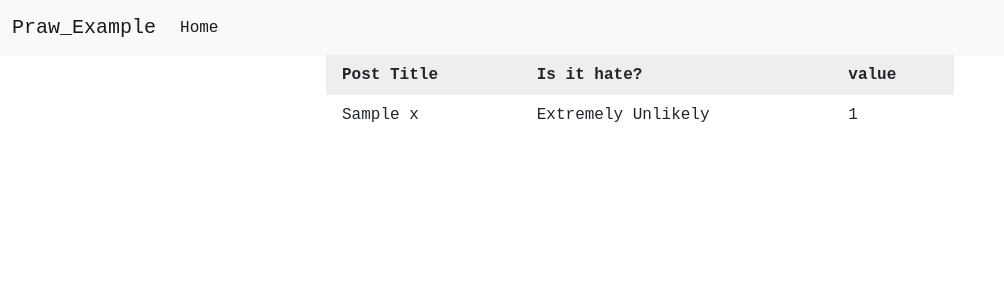
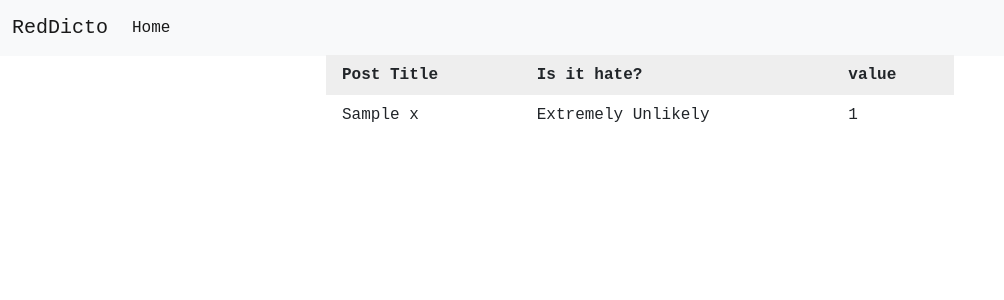
Before and after one commit to Jgar157/RedditSentimentAnalyzer, a Flask app: template templates/index.html in a window 1280 px wide. Shown: the top 300 px of the page, without its empty margins (0-1004 px from the left). Run offline with Flask 2, Linux system fonts and the light colour scheme; the template is opened without the code that fills it: most values are stand-ins (such as "Sample title", 1, 10 or a date in 2020).

Commit message:
renamed from praw_example to RedDicto (wip name)

```diff
--- a/templates/base.html
+++ b/templates/base.html
@@ -13,7 +13,7 @@
         <div class="header">
             <nav class="navbar navbar-expand-lg navbar-light bg-light">
                 <div class="container-fluid">
-                    <a class="navbar-brand" href="index">Praw_Example</a>
+                    <a class="navbar-brand" href="index">RedDicto</a>
                     <button class="navbar-toggler" type="button" data-bs-toggle="collapse" data-bs-target="#navbarNav"
                             aria-controls="navbarNav" aria-expanded="false" aria-label="Toggle navigation">
                         <span class="navbar-toggler-icon"></span>
--- a/templates/index.html
+++ b/templates/index.html
@@ -1,6 +1,6 @@
 {% extends "base.html" %}
 
-{% block title %}Index{% endblock %}
+{% block title %}RedDicto{% endblock %}
 
 {% block body %}
     <div class="content">
```
